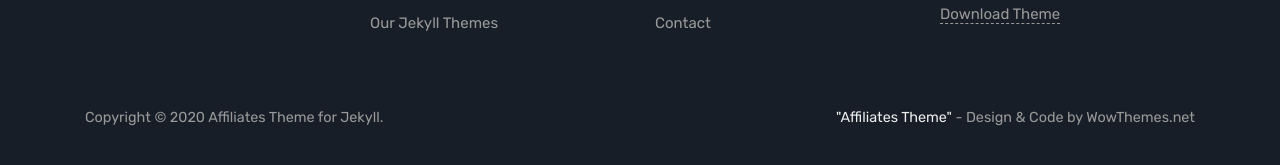
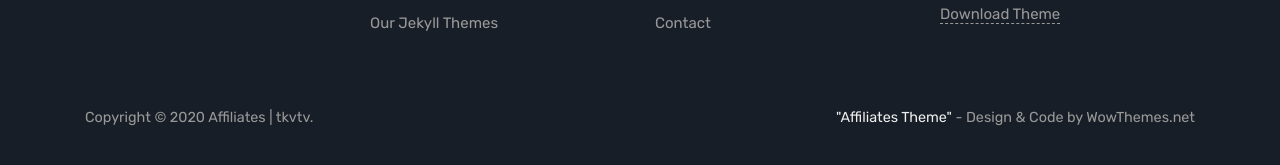
Before and after one commit to takagotch/page129, a Jekyll site: the page built from index.html, in a window 1280 px wide and 900 px high, scrolled down 1932 px. Shown: the part 726-891 px from the top of the window. Built offline with Jekyll 4.4.1, drawn with Linux system fonts in a browser that asks for light colours; the list of posts is cut into pages by our own code; comment, search, counter and statistics services are not loaded.

Commit message:
Update _config.yml

```diff
--- a/_config.yml
+++ b/_config.yml
@@ -1,8 +1,8 @@
 # Site
-name: "Affiliates Theme for Jekyll"
-title: "Affiliates Theme for Jekyll"
-description: "Jekyll Theme for Blogging"
-meta_description: "Jekyll theme for blogging."
+name: "Affiliates | tkvtv"
+title: "Affiliates | tkvtv"
+description: "いらっしゃいませ。"
+meta_description: "tkvtv for blogging."
 logo: 'assets/images/logo.png'
 favicon: 'assets/images/favicon.ico'
 paginate: 12
```
